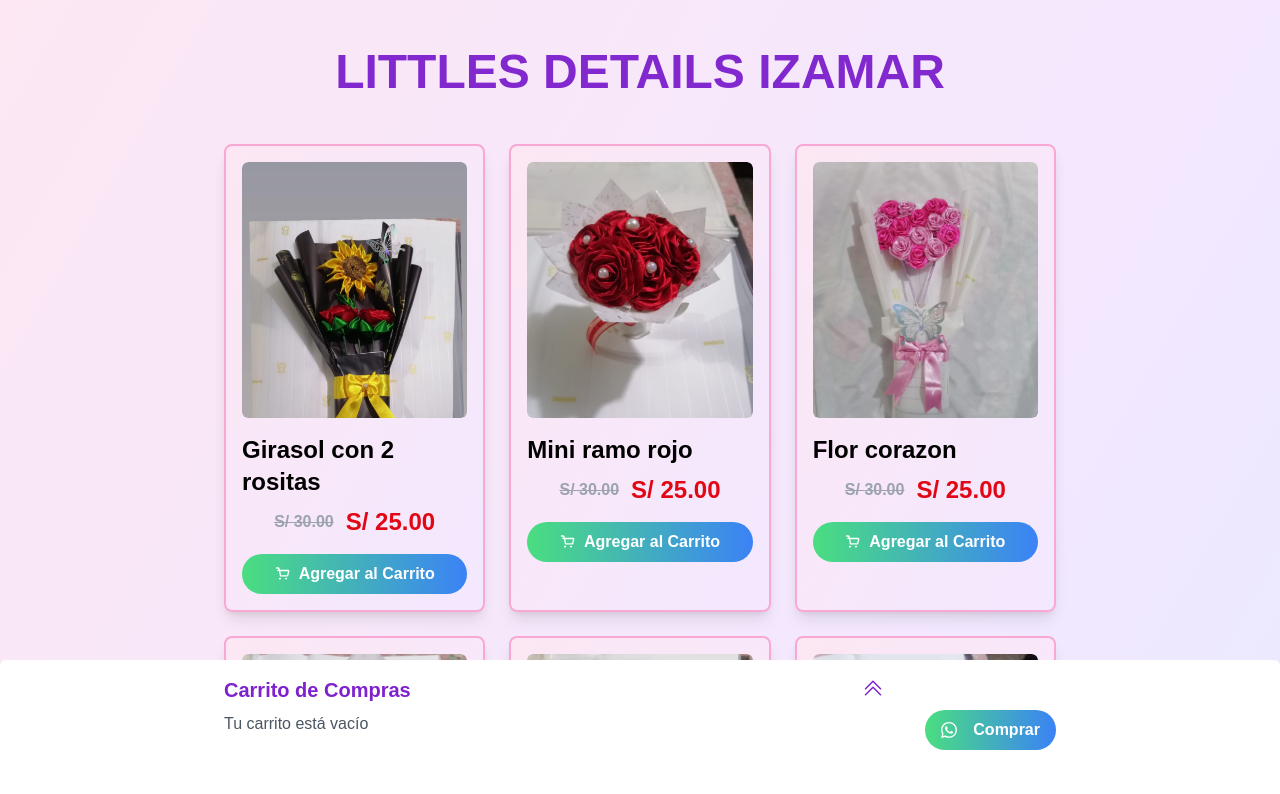
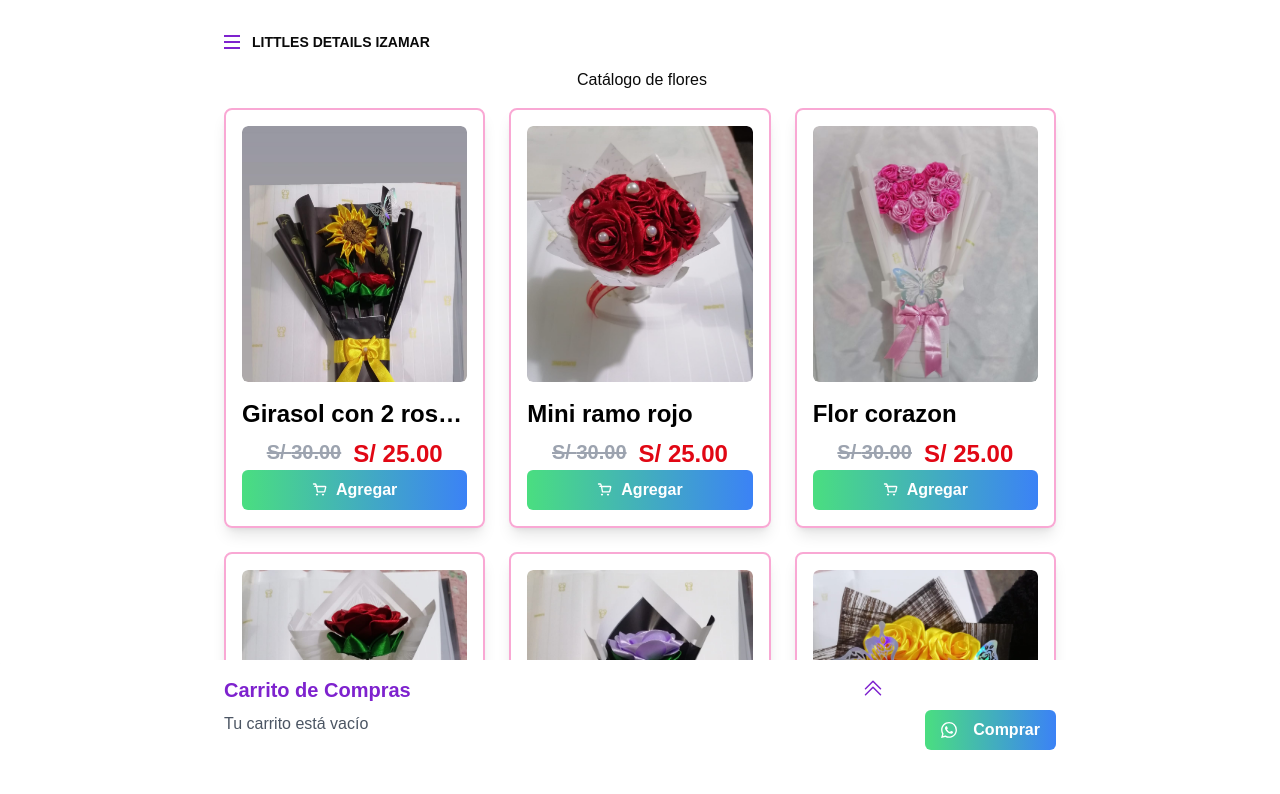
Before and after one commit to Edgarmejiav/DETAILS-IZAMAR, a Next.js app: page / in a window 1280 px wide. Shown: the top 794 px of the page. Built offline with nearby package versions, Linux system fonts and the light colour scheme.

Commit message:
✨ style

```diff
--- a/app/components/ProductList.tsx
+++ b/app/components/ProductList.tsx
@@ -16,38 +16,38 @@ export default function ProductList({flowers, addToCart}: ProductListProps) {
     // }
 
     return (
-        <div className=" lg:mx-52 grid grid-cols-1 sm:grid-cols-3 gap-6">
+        <div className=" lg:mx-52 grid grid-cols-2 sm:grid-cols-3 gap-6">
             {flowers.map((flower) => (
                 <div
                     key={flower.id}
-                    className="border-2 border-pink-300 p-4 rounded-lg shadow-lg bg-gradient-to-br from-pink-100 to-purple-100
+                    className="border-2 border-pink-300 p-4 rounded-lg shadow-lg
                   transition-all duration-300"
                 >
-                    <div className="relative h-64 mb-4 overflow-hidden rounded-md">
+                    <div className="relative h-36 sm:h-64 mb-4 overflow-hidden rounded-md">
                         <Image
                             src={`/imgs/${flower.name}.jpeg`}
                             alt={flower.name}
                             layout="fill"
                             objectFit="cover"
                             objectPosition="top"
-                            className="rounded-md transform transition-transform duration-300 hover:scale-125"
+                            className="rounded-md  transform transition-transform duration-300 hover:scale-125"
                         />
                     </div>
-                    <h2 className="text-2xl font-bold text-black mb-2">{flower.name}</h2>
-
-                    <div className="flex justify-center items-center flex-row gap-3">
-                        <p className="text font-bold text-gray-400 mb-4 line-through">
+                    <h2 className=" text-sm
+                     sm:text-2xl font-bold text-black mb-2 truncate">{flower.name}</h2>
+                    <div className="flex justify-center gap-3 flex-row ">
+                        <div className="text-xs sm:text-xl font-bold text-gray-400  line-through">
                             S/ {(flower.price + 5).toFixed(2)}
-                        </p>
-                        <p className="text-2xl font-bold text-[#E10714] mb-4">
+                        </div>
+                        <div className=" text-sm sm:text-2xl font-bold text-[#E10714] ">
                             S/ {flower.price.toFixed(2)}
-                        </p>
+                        </div>
                     </div>
                     <Button
                         onClick={() => addToCart(flower)}
-                        className="w-full bg-gradient-to-r from-green-400 to-blue-500
+                        className="w-full  bg-gradient-to-r from-green-400 to-blue-500
              hover:from-green-500 hover:to-blue-600
-             text-white font-bold py-2 px-4 rounded-full text-sm sm:text-base
+             text-white font-bold py-2 px-4 rounded-md text-xs sm:text-base
              transition-all duration-300 flex items-center justify-center
             gap-2"
                     >
@@ -65,7 +65,7 @@ export default function ProductList({flowers, addToCart}: ProductListProps) {
                                 d="M2.25 3h2.736a.75.75 0 0 1 .705.497L6.75 6.75m0 0h13.085a.75.75 0 0 1 .726.913l-1.436 6.445a.75.75 0 0 1-.726.587H8.25m-1.5-8.25 1.5 8.25m-1.5-8.25H4.125m4.125 12a.75.75 0 1 1-1.5 0m10.5 0a.75.75 0 1 1-1.5 0"
                             />
                         </svg>
-                        Agregar al Carrito
+                        Agregar
                     </Button>
 
                 </div>
--- a/app/components/WhatsAppButton.tsx
+++ b/app/components/WhatsAppButton.tsx
@@ -22,7 +22,7 @@ export default function WhatsAppButton({ cart, total }:WhatsAppButtonProps) {
   return (
     <Button
       onClick={() => window.open(whatsappLink, "_blank")}
-      className="w-full sm:w-auto bg-gradient-to-r from-green-400 to-blue-500 hover:from-green-500 hover:to-blue-600 text-white font-bold py-2 px-4 rounded-full text-sm sm:text-base transition-colors duration-300 flex items-center justify-center"
+      className="w-full sm:w-auto bg-gradient-to-r from-green-400 to-blue-500 hover:from-green-500 hover:to-blue-600 text-white font-bold py-2 px-4 rounded-md text-sm sm:text-base transition-colors duration-300 flex items-center justify-center"
     >
       <svg className="w-5 h-5 mr-2 fill-current" viewBox="0 0 24 24" xmlns="http://www.w3.org/2000/svg">
         <path d="M17.472 14.382c-.297-.149-1.758-.867-2.03-.967-.273-.099-.471-.148-.67.15-.197.297-.767.966-.94 1.164-.173.199-.347.223-.644.075-.297-.15-1.255-.463-2.39-1.475-.883-.788-1.48-1.761-1.653-2.059-.173-.297-.018-.458.13-.606.134-.133.298-.347.446-.52.149-.174.198-.298.298-.497.099-.198.05-.371-.025-.52-.075-.149-.669-1.612-.916-2.207-.242-.579-.487-.5-.669-.51-.173-.008-.371-.01-.57-.01-.198 0-.52.074-.792.372-.272.297-1.04 1.016-1.04 2.479 0 1.462 1.065 2.875 1.213 3.074.149.198 2.096 3.2 5.077 4.487.709.306 1.262.489 1.694.625.712.227 1.36.195 1.871.118.571-.085 1.758-.719 2.006-1.413.248-.694.248-1.289.173-1.413-.074-.124-.272-.198-.57-.347m-5.421 7.403h-.004a9.87 9.87 0 01-5.031-1.378l-.361-.214-3.741.982.998-3.648-.235-.374a9.86 9.86 0 01-1.51-5.26c.001-5.45 4.436-9.884 9.888-9.884 2.64 0 5.122 1.03 6.988 2.898a9.825 9.825 0 012.893 6.994c-.003 5.45-4.437 9.884-9.885 9.884m8.413-18.297A11.815 11.815 0 0012.05 0C5.495 0 .16 5.335.157 11.892c0 2.096.547 4.142 1.588 5.945L.057 24l6.305-1.654a11.882 11.882 0 005.683 1.448h.005c6.554 0 11.89-5.335 11.893-11.893a11.821 11.821 0 00-3.48-8.413z" />
--- a/app/page.tsx
+++ b/app/page.tsx
@@ -65,14 +65,23 @@ export default function Home() {
     }
 
     return (
-        <main className="min-h-screen container bg-gradient-to-br from-pink-100 via-purple-100 to-blue-100 pb-32">
-            <div className=" mx-auto px-4 py-12">
-                <header className="text-center">
-                    <h1 className="text-2xl sm:text-4xl md:text-5xl font-bold mb-6 sm:mb-8 md:mb-12 text-purple-700 animate-pulse whitespace-nowrap overflow-hidden">
+        <main className="min-h-screen container ">
+            <div className="  mx-auto px-4 py-4 mt-4 ">
+                <header className=" md:mx-52  flex flex-row center gap-3">
+                    <div className=" flex flex-col justify-center items-center gap-1">
+                        <div className="w-4 h-0.5 bg-purple-700"/>
+                        <div className="w-4 h-0.5 bg-purple-700"/>
+                        <div className="w-4 h-0.5 bg-purple-700"/>
+                    </div>
+                    <div className=" text-sm font-bold">
                         LITTLES DETAILS IZAMAR
-                    </h1>
+                    </div>
                 </header>
+                <h2 className="my-4 ml-1  sm:text-center">
+                    Catálogo de flores
+                </h2>
                 <ProductList flowers={flowers} addToCart={addToCart} removeFromCart={removeFromCart} cart={cart}/>
+                <div className="h-52"></div>
             </div>
             <div className=" rounded-md fixed bottom-0 left-0 right-0 bg-white shadow-lg">
                 <div
--- a/components/ui/scroll-area.tsx
+++ b/components/ui/scroll-area.tsx
@@ -40,7 +40,7 @@ const ScrollBar = React.forwardRef<
     )}
     {...props}
   >
-    <ScrollAreaPrimitive.ScrollAreaThumb className="relative flex-1 rounded-full bg-border" />
+    <ScrollAreaPrimitive.ScrollAreaThumb className="relative flex-1 rounded-md bg-border" />
   </ScrollAreaPrimitive.ScrollAreaScrollbar>
 ))
 ScrollBar.displayName = ScrollAreaPrimitive.ScrollAreaScrollbar.displayName
```
